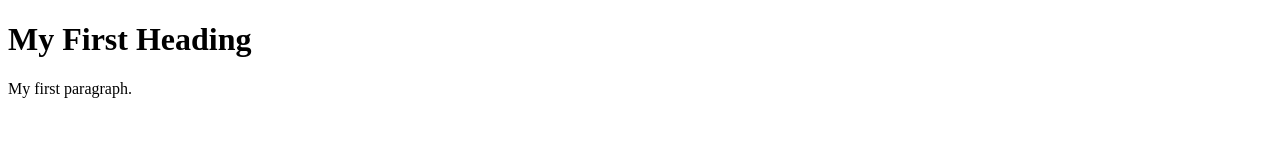
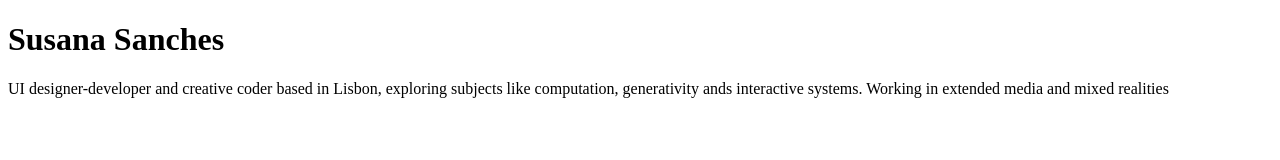
Before and after one commit to susana-sanches/susanasanches.github.io, a plain HTML site: page index.html in a window 1280 px wide. Drawn offline with Linux system fonts and the light colour scheme.

Commit message:
commit test2

```diff
--- a/index.html
+++ b/index.html
@@ -2,9 +2,9 @@
 <html>
 <body>
 
-<h1>My First Heading</h1>
+<h1>Susana Sanches</h1>
 
-<p>My first paragraph.</p>
+<p>UI designer-developer and creative coder based in Lisbon, exploring subjects like computation, generativity ands interactive systems. Working in extended media and mixed realities</p>
 
 </body>
 </html>
```
